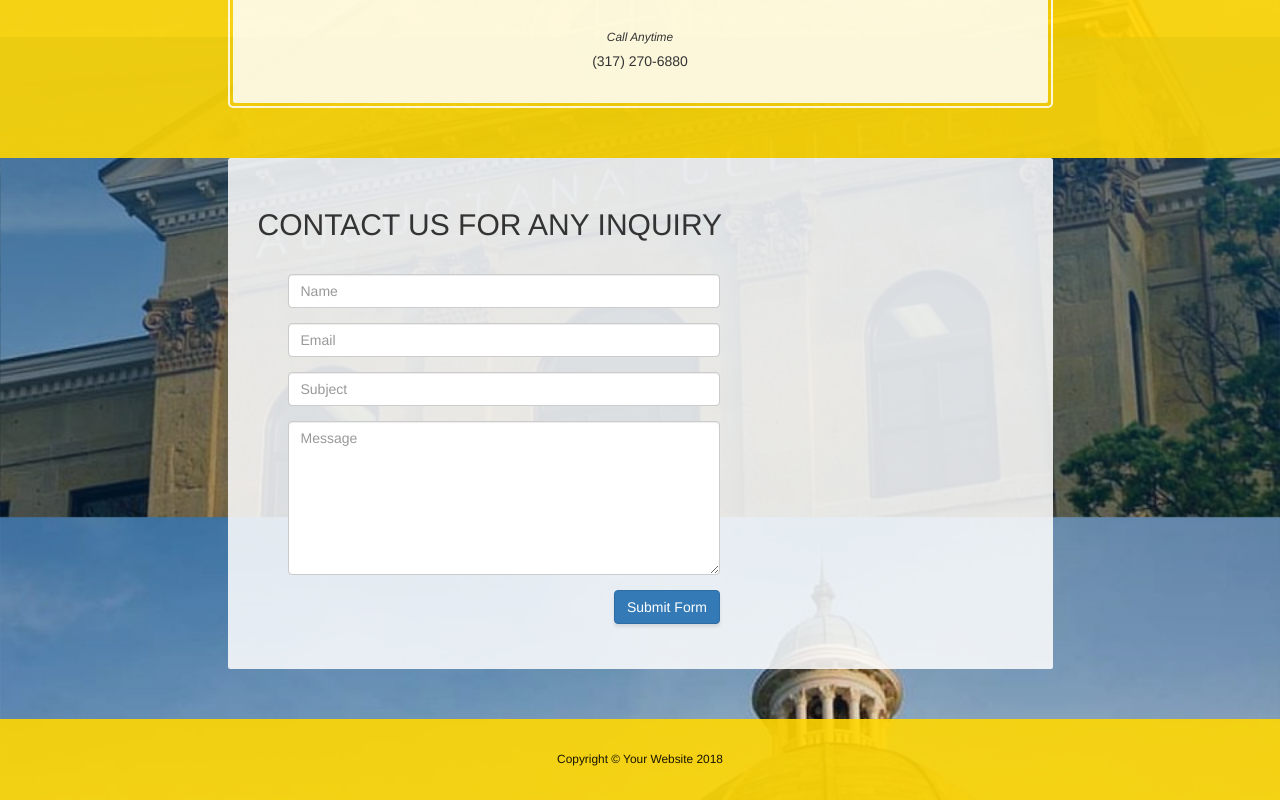
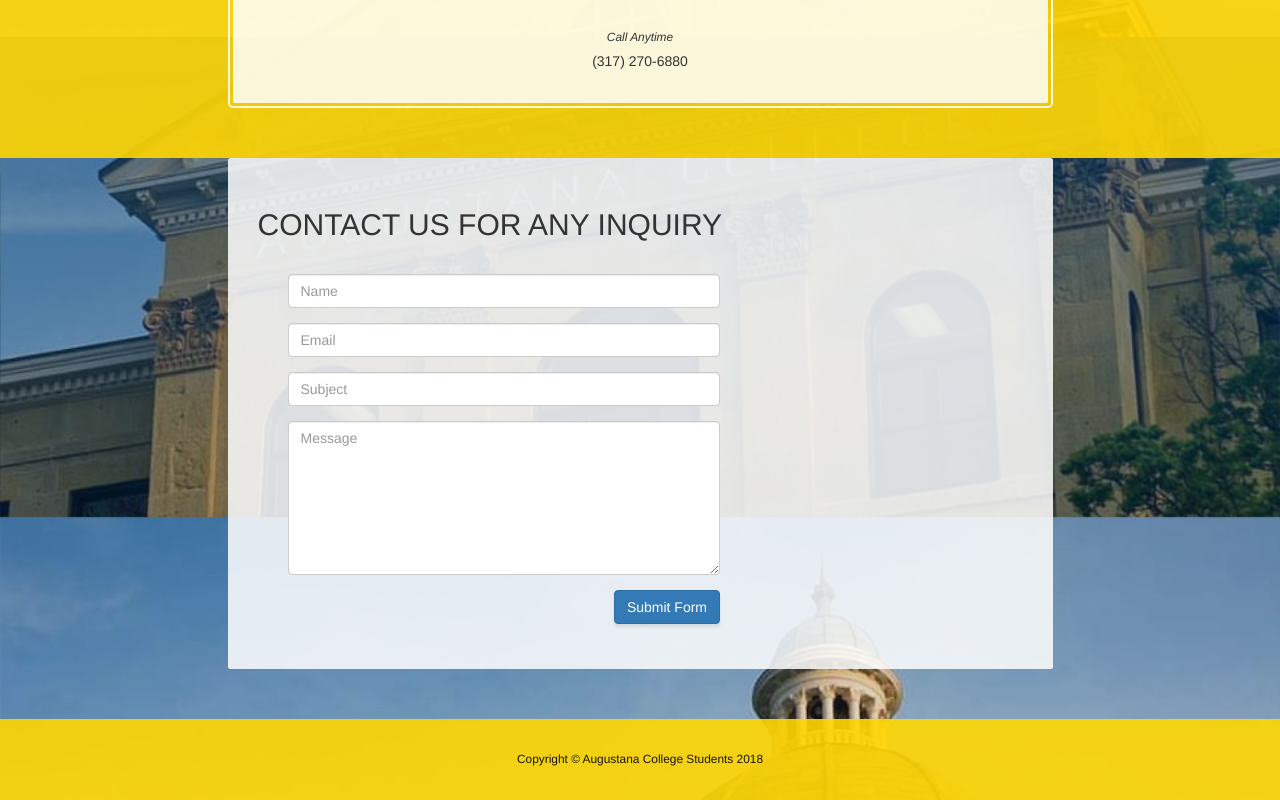
Before and after one commit to samih-sghier/mwwebsite, a website: page contact.html in a window 1280 px wide. Shown: the part 763-1563 px from the top of the page. Drawn offline with nearby package versions, Linux system fonts and the light colour scheme.

Commit message:
Changed footer

```diff
--- a/contact.html
+++ b/contact.html
@@ -166,7 +166,7 @@
 
     <footer class="footer text-faded text-center py-5">
       <div class="container">
-        <p class="m-0 small">Copyright &copy; Your Website 2018</p>
+        <p class="m-0 small">Copyright &copy; Augustana College Students 2018</p>
       </div>
     </footer>
 
```
Also changed, not shown: products.html (+1 -1 lines).
